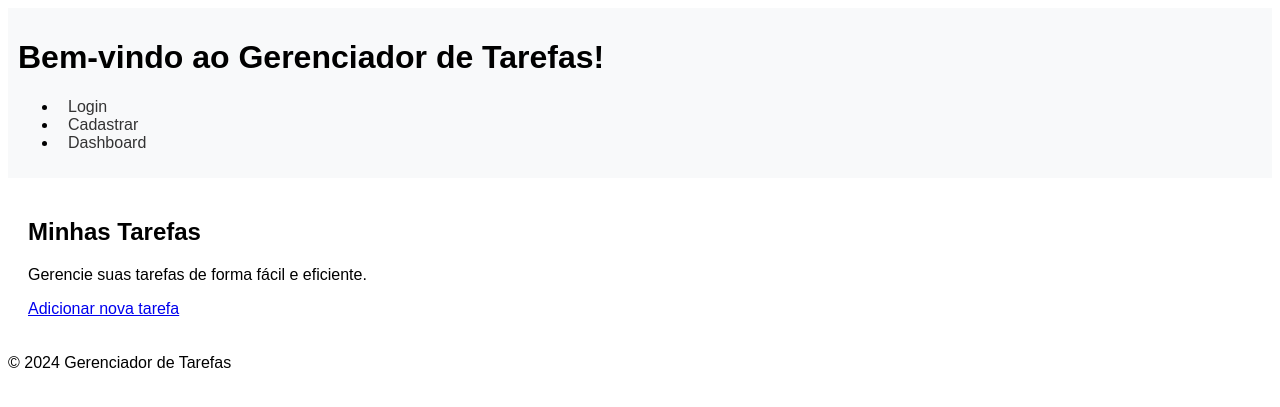
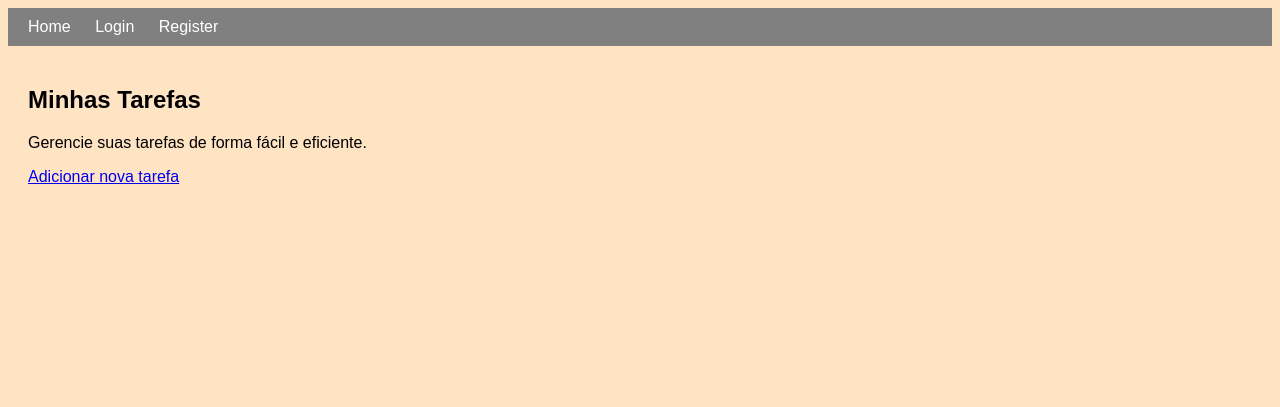
Before and after one commit to rafael-araujo1/Projeto-PSI-2B, a Flask app: page / in a window 1280 px wide. Shown: the top 407 px of the page. Run offline with Flask 3, Linux system fonts and the light colour scheme; some libraries are stand-ins or nearby versions.

Commit message:
Atualização Geral de algumas funcionalidades

```diff
--- a/config.py
+++ b/config.py
@@ -1,5 +1,5 @@
 class Config:
-    SECRET_KEY = 'your_secret_key'
+    SECRET_KEY = 'SUPERDIFICIL'
 
     # Configurações do banco de dados MySQL
     MYSQL_HOST = 'localhost'
--- a/static/css/style.css
+++ b/static/css/style.css
@@ -1,9 +1,10 @@
 body {
     font-family: Arial, sans-serif;
+    background-color: bisque;
 }
 
 header {
-    background-color: #f8f9fa;
+    background-color: gray;
     padding: 10px;
 }
 
@@ -11,8 +12,21 @@ nav a {
     margin: 0 10px;
     text-decoration: none;
     color: #333;
+    color: white;
 }
 
 main {
     padding: 20px;
 }
+
+.success {
+    color: green;
+}
+
+.error {
+    color: red;
+}
+
+.warning {
+    color: orange;
+}
--- a/templates/base.html
+++ b/templates/base.html
@@ -20,6 +20,16 @@
         </nav>
     </header>
     <main>
+            <!-- Seção para mensagens flash -->
+        {% with messages = get_flashed_messages(with_categories=true) %}
+        {% if messages %}
+        <ul>
+            {% for category, message in messages %}
+            <li class="{{ category }}">{{ message }}</li>
+            {% endfor %}
+        </ul>
+        {% endif %}
+        {% endwith %}
         {% block content %}{% endblock %}
     </main>
 </body>
--- a/templates/index.html
+++ b/templates/index.html
@@ -1,33 +1,11 @@
-<!DOCTYPE html>
-<html lang="pt-BR">
-<head>
-    <meta charset="UTF-8">
-    <meta name="viewport" content="width=device-width, initial-scale=1.0">
-    <link rel="stylesheet" href="{{ url_for('static', filename='css/style.css') }}">
-    <title>Gerenciador de Tarefas</title>
-</head>
-<body>
-    <header>
-        <h1>Bem-vindo ao Gerenciador de Tarefas!</h1>
-        <nav>
-            <ul>
-                <li><a href="{{ url_for('login') }}">Login</a></li>
-                <li><a href="{{ url_for('register') }}">Cadastrar</a></li>
-                <li><a href="{{ url_for('dashboard') }}">Dashboard</a></li>
-            </ul>
-        </nav>
-    </header>
+{% extends "base.html" %}
 
-    <main>
-        <section>
-            <h2>Minhas Tarefas</h2>
-            <p>Gerencie suas tarefas de forma fácil e eficiente.</p>
-            <a href="{{ url_for('add_task') }}">Adicionar nova tarefa</a>
-        </section>
-    </main>
+{% block title %}Gerenciador de Tarefas - Página Inicial{% endblock %}
 
-    <footer>
-        <p>&copy; 2024 Gerenciador de Tarefas</p>
-    </footer>
-</body>
-</html>
+{% block content %}
+<section>
+    <h2>Minhas Tarefas</h2>
+    <p>Gerencie suas tarefas de forma fácil e eficiente.</p>
+    <a href="{{ url_for('add_task') }}">Adicionar nova tarefa</a>
+</section>
+{% endblock %}
```
Also changed, not shown: requiriments.txt (added, +13 -0 lines), flask_db.sql (line endings or trailing spaces).
